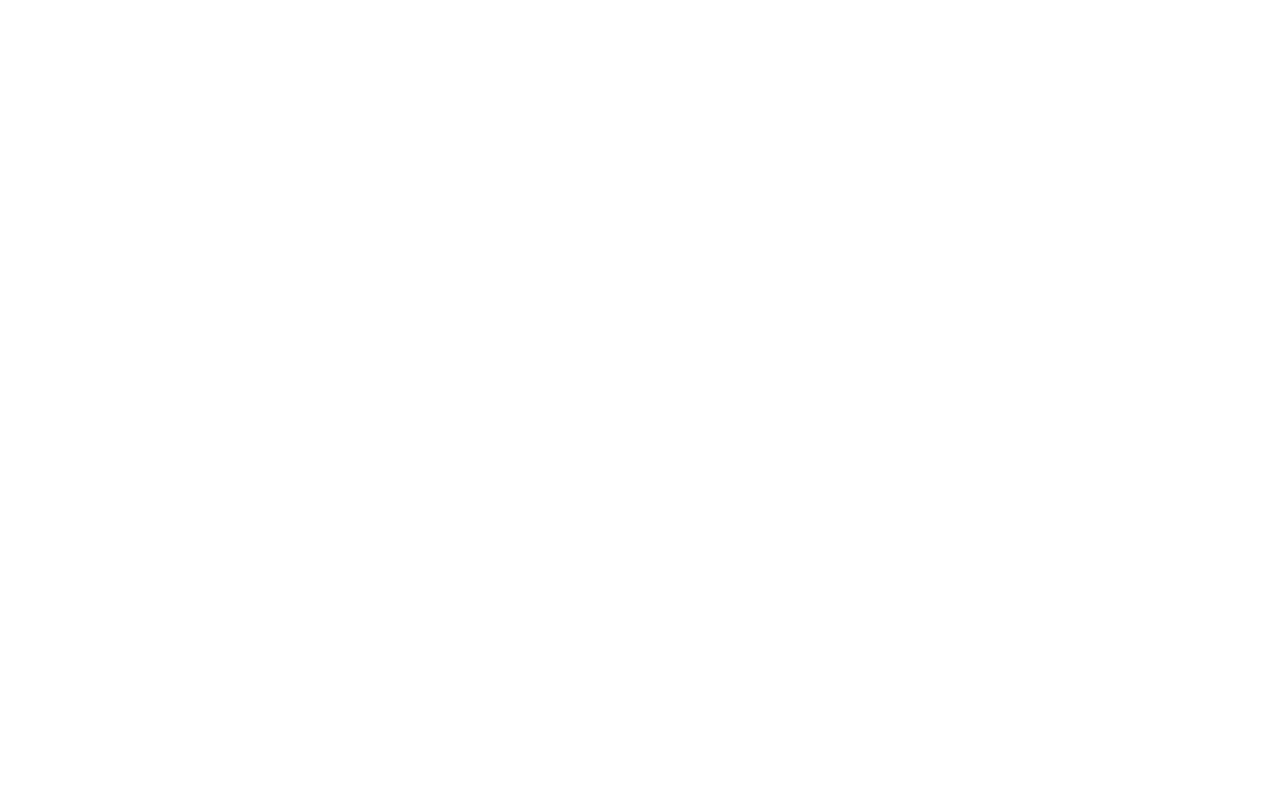
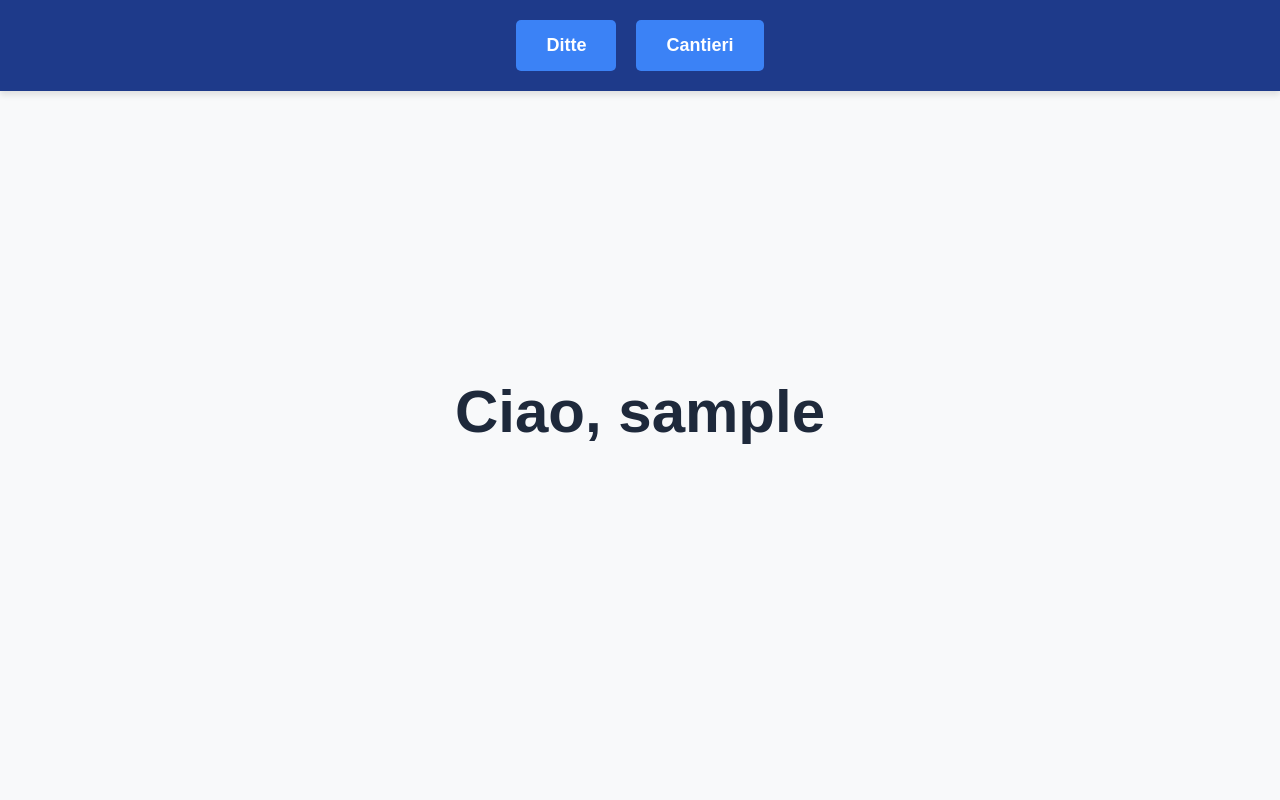
Before and after one commit to fredneedsausername/ACCA, a Flask app: page / in a window 1280 px wide. Before the commit the page is empty. Run offline with Flask 3, Linux system fonts and the light colour scheme; the visitor is signed in with stand-in values (Sample User, id 1); parts of the project's set-up code (start-up, migrations or seed data) failed here and were passed over.

Commit message:
Added index.html and wrote library for authentication

```diff
--- /dev/null
+++ b/python/fredauth/fred_auth.py
@@ -0,0 +1,15 @@
+# Licensed under the BSD 2-Clause License. See LICENSE file in the project root for details
+from functools import wraps
+from flask import session, render_template
+
+def authorized(fn):
+    """Decorator to censure authorized access to a server
+
+    Usage:
+        Use as decorator to the function to force the authorization in, and the authorization will be forced
+    """
+    @wraps(fn)
+    def ret_func(*args, **kwargs):
+        if 'user' in session: return fn(*args, **kwargs)
+        else: return render_template("login.html")
+    return ret_func
--- a/python/server.py
+++ b/python/server.py
@@ -4,15 +4,26 @@ from flask import Flask, render_template, request, redirect, url_for, flash, ses
 import passwords
 from werkzeug.security import generate_password_hash, check_password_hash
 import fredbconn
+import fredauth
 
 app = Flask(__name__, template_folder="../templates", static_folder="../static")
 app.secret_key = passwords.app_secret_key
 
 @app.route("/")
+@fredauth.authorized
 def index():
-    if 'user' in session:
-        return render_template("index.html", username = session['user']) # username = session['user'] usato in jinja
-    return render_template("login.html")
+    return render_template("index.html", username = session['user']) # username = session['user'] usato in jinja
+
+
+@app.route("/ditte")
+@fredauth.authorized
+def ditte():
+    return render_template("ditte.html")
+
+@app.route("/cantieri")
+@fredauth.authorized
+def ditte():
+    return render_template("ditte.html")
 
 
 @app.route("/login", methods=["GET", "POST"])
@@ -22,7 +33,6 @@ def login():
         username = request.form["username"]
         password = request.form["password"]
 
-        #TODO cambia con la struttura vera del db
         @fredbconn.connected_to_database
         def fetch_info(cursor):
             cursor.execute("SELECT password, abilitato FROM utenti WHERE username = %s", (username,))
@@ -48,17 +58,10 @@ def login():
     return render_template("login.html")
 
 
-@app.route("/")
-def dashboard():
-    if "user" in session:
-        return render_template("dashboard.html", username=session["user"])
-    return redirect(url_for("login"))
-
-
 @app.route("/logout")
 def logout():
     session.clear()
-    return redirect(url_for("login"))
+    return redirect("/login")
 
 
 if __name__ == "__main__":
--- /dev/null
+++ b/static/css/index.css
@@ -0,0 +1,47 @@
+/* Licensed under the BSD 2-Clause License. See LICENSE file in the project root for details */
+body {
+    margin: 0;
+    font-family: Arial, sans-serif;
+    background-color: #f8f9fa;
+    color: #333;
+}
+
+.navbar {
+    display: flex;
+    justify-content: center;
+    align-items: center;
+    background-color: #1e3a8a;
+    padding: 20px;
+    box-shadow: 0 4px 6px rgba(0, 0, 0, 0.1);
+}
+
+.navbar button {
+    margin: 0 10px;
+    padding: 15px 30px;
+    font-size: 18px;
+    font-weight: bold;
+    color: #fff;
+    background-color: #3b82f6;
+    border: none;
+    border-radius: 5px;
+    cursor: pointer;
+    transition: background-color 0.3s;
+}
+
+.navbar button:hover {
+    background-color: #2563eb;
+}
+
+.container {
+    display: flex;
+    justify-content: center;
+    align-items: center;
+    height: 80vh;
+    text-align: center;
+}
+
+.container h1 {
+    font-size: 60px;
+    font-weight: bold;
+    color: #1e293b;
+}
--- a/templates/index.html
+++ b/templates/index.html
@@ -1 +1,20 @@
 <!-- Licensed under the BSD 2-Clause License. See LICENSE file in the project root for details. -->
+
+{% block css %}
+<link rel="stylesheet" href="{{ url_for('static', filename = 'css/index.css')}}">
+{% endblock %}
+
+{% block body %}
+    <div class="navbar">
+        <a href="/ditte">
+            <button>Ditte</button>
+        </a>
+        <a href="/cantieri">
+            <button>Cantieri</button>
+        </a>
+    </div>
+
+    <div class="container">
+        <h1>Ciao, {{ username }}</h1>
+    </div>
+{% endblock %}
```
Also changed, not shown: python/fredauth/__init__.py (added, +8 -0 lines), templates/base.html (+13 -0 lines), templates/login.html (+4 -8 lines).
